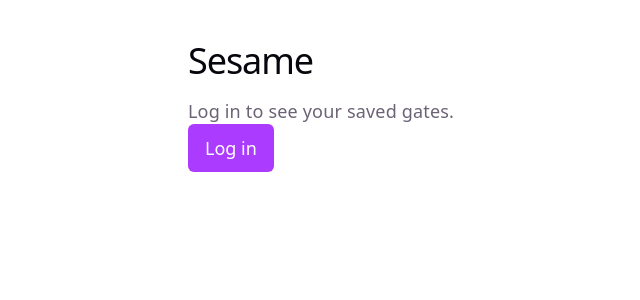
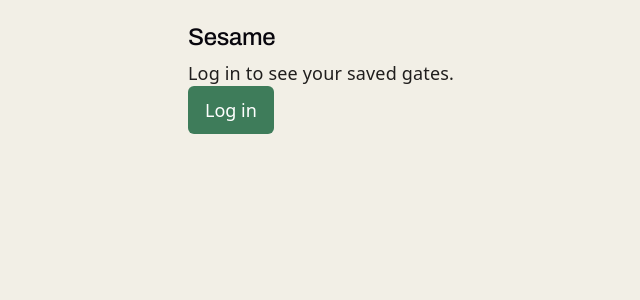
Before and after one commit to daribelash/sesame, a React (Vite) app: page / in a window 1280 px wide. Shown: the top 300 px of the page, without its empty margins (212-852 px from the left). Built offline with nearby package versions, Linux system fonts and the light colour scheme; no server answers.

Commit message:
add design tokens and self-hosted font

```diff
--- a/index.html
+++ b/index.html
@@ -6,7 +6,7 @@
     <link rel="icon" type="image/svg+xml" href="/favicon.svg" />
     <link rel="apple-touch-icon" href="/apple-touch-icon-180x180.png" />
     <meta name="viewport" content="width=device-width, initial-scale=1.0, viewport-fit=cover" />
-    <meta name="theme-color" content="#aa3bff" />
+    <meta name="theme-color" content="#3e7c5a" />
     <meta name="apple-mobile-web-app-capable" content="yes" />
     <meta name="apple-mobile-web-app-status-bar-style" content="default" />
     <meta name="apple-mobile-web-app-title" content="Sesame" />
--- a/src/index.css
+++ b/src/index.css
@@ -1,18 +1,42 @@
+@font-face {
+  font-family: 'Archivo';
+  font-style: normal;
+  font-weight: 100 900;
+  font-display: swap;
+  src: url('/fonts/archivo-variable-latin.woff2') format('woff2');
+}
+
 :root {
-  --text: #6b6375;
+  --text: #201e1d;
   --text-h: #08060d;
-  --bg: #fff;
+  --bg: #f2efe6;
+  --surface: #fff;
   --border: #e5e4e7;
   --code-bg: #f4f3ec;
-  --accent: #aa3bff;
-  --accent-bg: rgba(170, 59, 255, 0.1);
-  --accent-border: rgba(170, 59, 255, 0.5);
+  --accent: #3e7c5a;
+  --accent-100: #eef5f0;
+  --accent-200: #d7ead9;
+  --accent-300: #b9dcc0;
+  --accent-400: #8ac89b;
+  --accent-600: #326a49;
+  --accent-700: #24523a;
+  --accent-800: #1a3d2b;
+  --accent-900: #11291d;
+  --accent-bg: var(--accent-100);
+  --accent-border: var(--accent-300);
+  --warn: #a33;
+  --warn-bg: rgba(170, 51, 51, 0.1);
+  --warn-border: rgba(170, 51, 51, 0.5);
   --social-bg: rgba(244, 243, 236, 0.5);
+  --radius: 0;
+  --elev-sm: 0 1px 2px rgba(0, 0, 0, 0.08);
+  --elev-md: 0 4px 8px rgba(0, 0, 0, 0.1);
+  --elev-lg: 0 12px 24px rgba(0, 0, 0, 0.14);
   --shadow:
     rgba(0, 0, 0, 0.1) 0 10px 15px -3px, rgba(0, 0, 0, 0.05) 0 4px 6px -2px;
 
   --sans: system-ui, 'Segoe UI', Roboto, sans-serif;
-  --heading: system-ui, 'Segoe UI', Roboto, sans-serif;
+  --heading: 'Archivo', system-ui, 'Segoe UI', Roboto, sans-serif;
   --mono: ui-monospace, Consolas, monospace;
 
   font: 18px/145% var(--sans);
@@ -35,11 +59,23 @@
     --text: #9ca3af;
     --text-h: #f3f4f6;
     --bg: #16171d;
+    --surface: #1c1d24;
     --border: #2e303a;
     --code-bg: #1f2028;
-    --accent: #c084fc;
-    --accent-bg: rgba(192, 132, 252, 0.15);
-    --accent-border: rgba(192, 132, 252, 0.5);
+    --accent: #6fbf8d;
+    --accent-100: #16241c;
+    --accent-200: #1c2f24;
+    --accent-300: #24402f;
+    --accent-400: #2f5940;
+    --accent-600: #8ecda3;
+    --accent-700: #b9dcc0;
+    --accent-800: #d7ead9;
+    --accent-900: #eef5f0;
+    --accent-bg: var(--accent-100);
+    --accent-border: var(--accent-400);
+    --warn: #e08a8a;
+    --warn-bg: rgba(224, 138, 138, 0.15);
+    --warn-border: rgba(224, 138, 138, 0.5);
     --social-bg: rgba(47, 48, 58, 0.5);
     --shadow:
       rgba(0, 0, 0, 0.4) 0 10px 15px -3px, rgba(0, 0, 0, 0.25) 0 4px 6px -2px;
@@ -67,9 +103,9 @@ h2 {
 }
 
 h1 {
-  font-size: 36px;
-  letter-spacing: -1.08px;
-  margin: 24px 0;
+  font-size: 24px;
+  letter-spacing: -0.3px;
+  margin: 0 0 10px;
 }
 
 h2 {
@@ -82,3 +118,11 @@ h2 {
 p {
   margin: 0;
 }
+
+.wordmark {
+  font: 800 15px var(--heading);
+  letter-spacing: 0.06em;
+  text-transform: uppercase;
+  color: var(--text-h);
+  margin: 0 0 20px;
+}
--- a/vite.config.ts
+++ b/vite.config.ts
@@ -14,8 +14,8 @@ export default defineConfig({
         name: 'Sesame',
         short_name: 'Sesame',
         description: 'Gated-community access codes, retrieved by GPS proximity.',
-        theme_color: '#aa3bff',
-        background_color: '#ffffff',
+        theme_color: '#3e7c5a',
+        background_color: '#f2efe6',
         display: 'standalone',
         start_url: '/',
         icons: [
@@ -32,7 +32,9 @@ export default defineConfig({
       },
       workbox: {
         // Precache the app shell so it opens with no signal (CLAUDE.md: PWA sprint).
-        globPatterns: ['**/*.{js,css,html,svg,png,ico}'],
+        // woff2 covers the self-hosted Archivo font — no runtime font fetch, so
+        // text still renders correctly offline.
+        globPatterns: ['**/*.{js,css,html,svg,png,ico,woff2}'],
       },
     }),
   ],
```
Also changed, not shown: public/fonts/archivo-variable-latin.woff2 (added).
